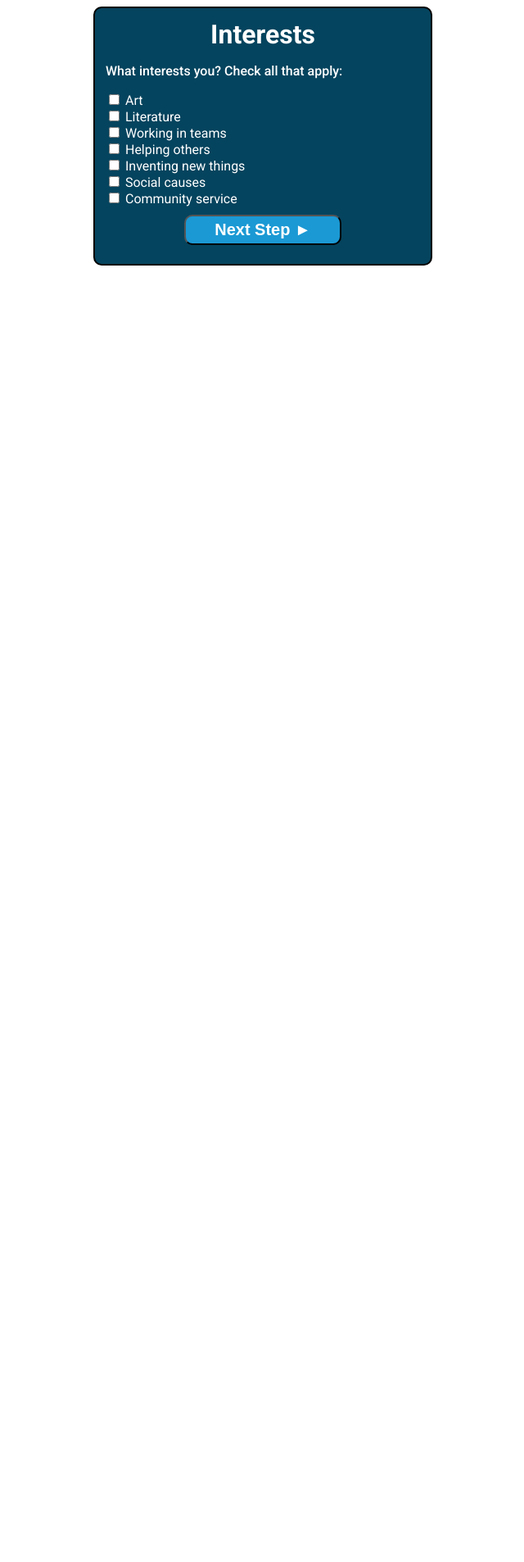
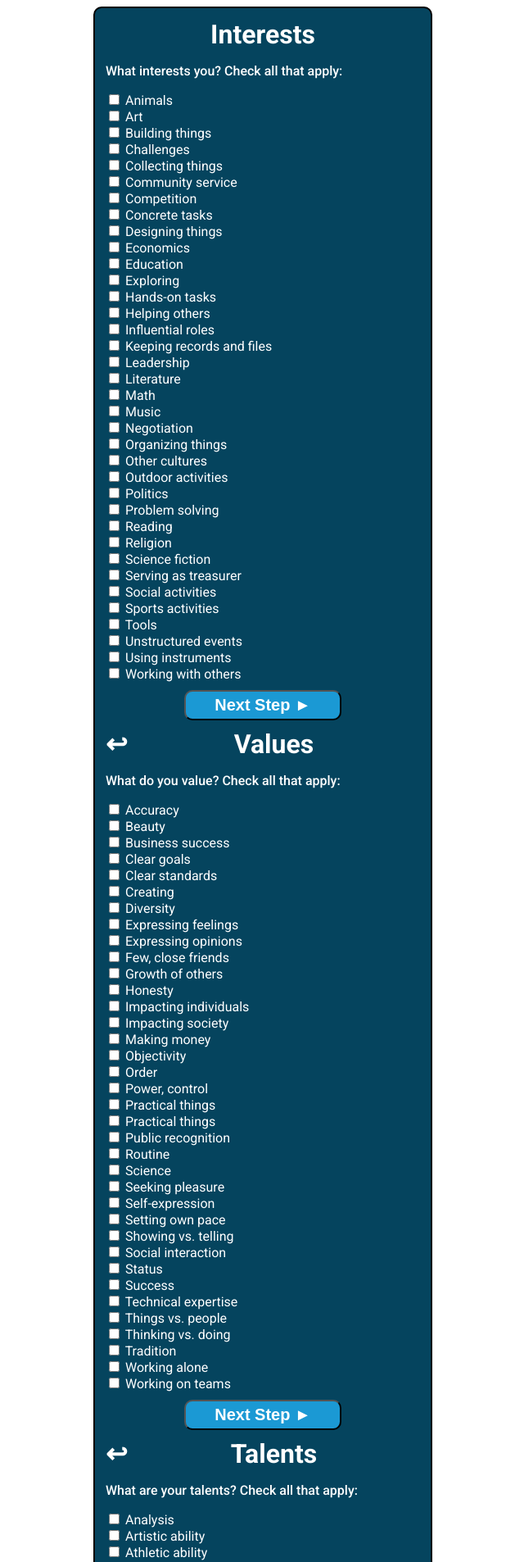
Before and after one commit to michaelpri10/collegecalculator, a Flask app: page /cse30246/collegecalculator/search_majors in a window 1280 px wide. Shown: the top 1906 px of the page at 82% size, without its empty margins (319-959 px from the left). Before the commit the page ends 324 px from the top, so only its background shows below. Run offline with Flask 2, Linux system fonts and the light colour scheme; some libraries are stand-ins or nearby versions.

Commit message:
majors quiz (bug)

```diff
--- a/app.py
+++ b/app.py
@@ -170,7 +170,16 @@ def college_info(id):
 def find_majors():
 	if request.method == "POST":
 		parameters = request.form
-		return render_template('results_majors.html')
+
+		# second advanced function
+		# note from gigi: not the most advanced function, but we can parse websites about each type of major then output those details on the results_majors.html page
+		major_dict = {}
+		for l in list(parameters.listvalues()):
+			for major in l:
+				major_dict[major] = major_dict.get(major, 0)+1
+		major = max(major_dict, key=major_dict.get)
+
+		return render_template('results_majors.html', major_type = major)
 	return render_template("user_form_majors.html")
 
 
@@ -186,4 +195,4 @@ def results():
 """
 
 if __name__ == "__main__":
-        app.run(host="0.0.0.0", debug=True)
+        app.run(host="0.0.0.0", debug=True, port=5005)
--- a/static/js/main_majors.js
+++ b/static/js/main_majors.js
@@ -1,20 +1,47 @@
 $(document).ready(function() {
+	var interests_step = document.querySelector("#interests-step");
+	var values_step = document.querySelector("#values-step");
+	var talents_step = document.querySelector("#talents-step");
+	var qualities_step = document.querySelector("#qualities-step");
 
-    var interests_step = document.querySelector("#interests-step");
-	var strengths_step = document.querySelector("#strengths-step");
+	var interests_button = document.querySelector("#interests-button");
+    var values_button = document.querySelector("#values-button");
+	var talents_button = document.querySelector("#talents-button");
+    var qualities_button = document.querySelector("#qualities-button");
 
-    var interests_button = document.querySelector("#interests-button");
-    var strengths_button = document.querySelector("#strengths-button");
-
-    interests_button.addEventListener("click", function() {
+	interests_button.addEventListener("click", function() {
         interests_step.style.display = "none";
-        strengths_step.style.display = "flex";
+        values_step.style.display = "flex";
     });
 
-	checkboxes = document.getElementsByName('interests');
-	  for(var i=0, n=checkboxes.length;i<n;i++) {
-		      checkboxes[i].checked = source.checked;
-	  }
+	values_button.addEventListener("click", function() {
+        values_step.style.display = "none";
+        talents_step.style.display = "flex";
+    });
+
+	talents_button.addEventListener("click", function() {
+        talents_step.style.display = "none";
+        qualities_step.style.display = "flex";
+    });
+
+    var values_back = document.querySelector("#values-back");
+    var talents_back = document.querySelector("#talents-back");
+    var qualities_back = document.querySelector("#qualities-back");
+
+	values_back.addEventListener("click", function() {
+        values_step.style.display = "none";
+        interests_step.style.display = "flex";
+    });
+
+    talents_back.addEventListener("click", function() {
+        talents_step.style.display = "none";
+        values_step.style.display = "flex";
+    });
+
+    qualities_back.addEventListener("click", function() {
+        qualities_step.style.display = "none";
+        values_step.style.display = "flex";
+	}
 
 
 });
--- a/templates/forms/interests.html
+++ b/templates/forms/interests.html
@@ -1,22 +1,109 @@
 <p class="field-label">What interests you? Check all that apply:</p>
-<label class="radio-label" for="art">
-    <input type="checkbox" name="art" value="1"> Art
+<label class="radio-label" for="Realistic">
+        <input type="checkbox" name="interests" value="Realistic"> Animals
 </label>
-<label class="radio-label" for="literature">
-	<input type="checkbox" name="interests" value="literature" value="1"> Literature
+<label class="radio-label" for="Artistic">
+        <input type="checkbox" name="interests" value="Artistic"> Art
 </label>
-<label class="radio-label" for="teams">
-	<input type="checkbox" name="interests" value="teams" value="1"> Working in teams
+<label class="radio-label" for="Realistic">
+        <input type="checkbox" name="interests" value="Realistic"> Building things
 </label>
-<label class="radio-label" for="helping">
-	<input type="checkbox" name="interests" value="helping" value="1"> Helping others
+<label class="radio-label" for="Enterprising">
+        <input type="checkbox" name="interests" value="Enterprising"> Challenges
 </label>
-<label class="radio-label" for="inventing">
-	<input type="checkbox" name="interests" value="inventing" value="1"> Inventing new things
+<label class="radio-label" for="Conventional">
+        <input type="checkbox" name="interests" value="Conventional"> Collecting things
 </label>
-<label class="radio-label" for="social">
-	<input type="checkbox" name="interests" value="social" value="1"> Social causes
+<label class="radio-label" for="Social">
+        <input type="checkbox" name="interests" value="Social"> Community service
 </label>
-<label class="radio-label" for="service">
-	<input type="checkbox" name="interests" value="service" value="1"> Community service
+<label class="radio-label" for="Enterprising">
+        <input type="checkbox" name="interests" value="Enterprising"> Competition
 </label>
+<label class="radio-label" for="Conventional">
+        <input type="checkbox" name="interests" value="Conventional"> Concrete tasks
+</label>
+<label class="radio-label" for="Investigative">
+        <input type="checkbox" name="interests" value="Investigative"> Designing things
+</label>
+<label class="radio-label" for="Enterprising">
+        <input type="checkbox" name="interests" value="Enterprising"> Economics
+</label>
+<label class="radio-label" for="Social">
+        <input type="checkbox" name="interests" value="Social"> Education
+</label>
+<label class="radio-label" for="Investigative">
+        <input type="checkbox" name="interests" value="Investigative"> Exploring
+</label>
+<label class="radio-label" for="Realistic">
+        <input type="checkbox" name="interests" value="Realistic"> Hands-on tasks
+</label>
+<label class="radio-label" for="Social">
+        <input type="checkbox" name="interests" value="Social"> Helping others
+</label>
+<label class="radio-label" for="Artistic">
+        <input type="checkbox" name="interests" value="Artistic"> Influential roles
+</label>
+<label class="radio-label" for="Conventional">
+        <input type="checkbox" name="interests" value="Conventional"> Keeping records and files
+</label>
+<label class="radio-label" for="Enterprising">
+        <input type="checkbox" name="interests" value="Enterprising"> Leadership
+</label>
+<label class="radio-label" for="Artistic">
+        <input type="checkbox" name="interests" value="Artistic"> Literature
+</label>
+<label class="radio-label" for="Conventional">
+        <input type="checkbox" name="interests" value="Conventional"> Math
+</label>
+<label class="radio-label" for="Social">
+        <input type="checkbox" name="interests" value="Social"> Music
+</label>
+<label class="radio-label" for="Enterprising">
+        <input type="checkbox" name="interests" value="Enterprising"> Negotiation
+</label>
+<label class="radio-label" for="Conventional">
+        <input type="checkbox" name="interests" value="Conventional"> Organizing things
+</label>
+<label class="radio-label" for="Artistic">
+        <input type="checkbox" name="interests" value="Artistic"> Other cultures
+</label>
+<label class="radio-label" for="Realistic">
+        <input type="checkbox" name="interests" value="Realistic"> Outdoor activities
+</label>
+<label class="radio-label" for="Enterprising">
+        <input type="checkbox" name="interests" value="Enterprising"> Politics
+</label>
+<label class="radio-label" for="Investigative">
+        <input type="checkbox" name="interests" value="Investigative"> Problem solving
+</label>
+<label class="radio-label" for="Investigative">
+        <input type="checkbox" name="interests" value="Investigative"> Reading
+</label>
+<label class="radio-label" for="Social">
+        <input type="checkbox" name="interests" value="Social"> Religion
+</label>
+<label class="radio-label" for="Investigative">
+        <input type="checkbox" name="interests" value="Investigative"> Science fiction
+</label>
+<label class="radio-label" for="Conventional">
+        <input type="checkbox" name="interests" value="Conventional"> Serving as treasurer
+</label>
+<label class="radio-label" for="Social">
+        <input type="checkbox" name="interests" value="Social"> Social activities
+</label>
+<label class="radio-label" for="Realistic">
+        <input type="checkbox" name="interests" value="Realistic"> Sports activities
+</label>
+<label class="radio-label" for="Realistic">
+        <input type="checkbox" name="interests" value="Realistic"> Tools
+</label>
+<label class="radio-label" for="Artistic">
+        <input type="checkbox" name="interests" value="Artistic"> Unstructured events
+</label>
+<label class="radio-label" for="Investigative">
+        <input type="checkbox" name="interests" value="Investigative"> Using instruments
+</label>
+<label class="radio-label" for="Artistic">
+        <input type="checkbox" name="interests" value="Artistic"> Working with others
+</label>
--- /dev/null
+++ b/templates/forms/qualities.html
@@ -0,0 +1,110 @@
+<p class="field-label">Which qualities do you have? Check all that apply:</p>
+
+<label class="radio-label" for="Realistic">
+        <input type="checkbox" name="qualities" value="Realistic"> Action oriented
+</label>
+<label class="radio-label" for="Enterprising">
+        <input type="checkbox" name="qualities" value="Enterprising"> Ambitious
+</label>
+<label class="radio-label" for="Investigative">
+        <input type="checkbox" name="qualities" value="Investigative"> Analytical
+</label>
+<label class="radio-label" for="Enterprising">
+        <input type="checkbox" name="qualities" value="Enterprising"> Assertive
+</label>
+<label class="radio-label" for="Social">
+        <input type="checkbox" name="qualities" value="Social"> Cooperative
+</label>
+<label class="radio-label" for="Artistic">
+        <input type="checkbox" name="qualities" value="Artistic"> Creative
+</label>
+<label class="radio-label" for="Conventional">
+        <input type="checkbox" name="qualities" value="Conventional"> Detail oriented
+</label>
+<label class="radio-label" for="Enterprising">
+        <input type="checkbox" name="qualities" value="Enterprising"> Dynamic
+</label>
+<label class="radio-label" for="Realistic">
+        <input type="checkbox" name="qualities" value="Realistic"> Efficient
+</label>
+<label class="radio-label" for="Conventional">
+        <input type="checkbox" name="qualities" value="Conventional"> Efficient
+</label>
+<label class="radio-label" for="Enterprising">
+        <input type="checkbox" name="qualities" value="Enterprising"> Energetic
+</label>
+<label class="radio-label" for="Artistic">
+        <input type="checkbox" name="qualities" value="Artistic"> Expressive
+</label>
+<label class="radio-label" for="Social">
+        <input type="checkbox" name="qualities" value="Social"> Helpful
+</label>
+<label class="radio-label" for="Artistic">
+        <input type="checkbox" name="qualities" value="Artistic"> Independent
+</label>
+<label class="radio-label" for="Investigative">
+        <input type="checkbox" name="qualities" value="Investigative"> Inquisitive
+</label>
+<label class="radio-label" for="Investigative">
+        <input type="checkbox" name="qualities" value="Investigative"> Insightful
+</label>
+<label class="radio-label" for="Social">
+        <input type="checkbox" name="qualities" value="Social"> Insightful
+</label>
+<label class="radio-label" for="Investigative">
+        <input type="checkbox" name="qualities" value="Investigative"> Intellectual
+</label>
+<label class="radio-label" for="Investigative">
+        <input type="checkbox" name="qualities" value="Investigative"> Introspective
+</label>
+<label class="radio-label" for="Realistic">
+        <input type="checkbox" name="qualities" value="Realistic"> Logical
+</label>
+<label class="radio-label" for="Conventional">
+        <input type="checkbox" name="qualities" value="Conventional"> Organized
+</label>
+<label class="radio-label" for="Artistic">
+        <input type="checkbox" name="qualities" value="Artistic"> Original
+</label>
+<label class="radio-label" for="Enterprising">
+        <input type="checkbox" name="qualities" value="Enterprising"> Outgoing
+</label>
+<label class="radio-label" for="Social">
+        <input type="checkbox" name="qualities" value="Social"> Outgoing
+</label>
+<label class="radio-label" for="Conventional">
+        <input type="checkbox" name="qualities" value="Conventional"> Persistent
+</label>
+<label class="radio-label" for="Realistic">
+        <input type="checkbox" name="qualities" value="Realistic"> Persistent
+</label>
+<label class="radio-label" for="Conventional">
+        <input type="checkbox" name="qualities" value="Conventional"> Practical
+</label>
+<label class="radio-label" for="Artistic">
+        <input type="checkbox" name="qualities" value="Artistic"> Quick wit
+</label>
+<label class="radio-label" for="Realistic">
+        <input type="checkbox" name="qualities" value="Realistic"> Reliable
+</label>
+<label class="radio-label" for="Enterprising">
+        <input type="checkbox" name="qualities" value="Enterprising"> Self-confident
+</label>
+<label class="radio-label" for="Realistic">
+        <input type="checkbox" name="qualities" value="Realistic"> Stable
+</label>
+<label class="radio-label" for="Conventional">
+        <input type="checkbox" name="qualities" value="Conventional"> Systematic
+</label>
+<label class="radio-label" for="Social">
+        <input type="checkbox" name="qualities" value="Social"> Trustworthy
+</label>
+<label class="radio-label" for="Investigative">
+        <input type="checkbox" name="qualities" value="Investigative"> Unconventional
+</label>
+<label class="radio-label" for="Social">
+        <input type="checkbox" name="qualities" value="Social"> Understanding
+</label>
+<label class="radio-label" for="Artistic">
+        <input type="checkbox" name="qualities" value="Artistic"> Unsystematic
+</label>
--- /dev/null
+++ b/templates/forms/talents.html
@@ -0,0 +1,103 @@
+<p class="field-label">What are your talents? Check all that apply:</p>
+<label class="radio-label" for="Investigative">
+        <input type="checkbox" name="talents" value="Investigative"> Analysis
+</label>
+<label class="radio-label" for="Artistic">
+        <input type="checkbox" name="talents" value="Artistic"> Artistic ability
+</label>
+<label class="radio-label" for="Realistic">
+        <input type="checkbox" name="talents" value="Realistic"> Athletic ability
+</label>
+<label class="radio-label" for="Conventional">
+        <input type="checkbox" name="talents" value="Conventional"> Clerical skills
+</label>
+<label class="radio-label" for="Realistic">
+        <input type="checkbox" name="talents" value="Realistic"> Common sense
+</label>
+<label class="radio-label" for="Social">
+        <input type="checkbox" name="talents" value="Social"> Communication
+</label>
+<label class="radio-label" for="Conventional">
+        <input type="checkbox" name="talents" value="Conventional"> Computer skills
+</label>
+<label class="radio-label" for="Enterprising">
+        <input type="checkbox" name="talents" value="Enterprising"> Decision making
+</label>
+<label class="radio-label" for="Social">
+        <input type="checkbox" name="talents" value="Social"> Encouraging
+</label>
+<label class="radio-label" for="Social">
+        <input type="checkbox" name="talents" value="Social"> Facilitating
+</label>
+<label class="radio-label" for="Conventional">
+        <input type="checkbox" name="talents" value="Conventional"> Follows orders
+</label>
+<label class="radio-label" for="Artistic">
+        <input type="checkbox" name="talents" value="Artistic"> Good at improvising
+</label>
+<label class="radio-label" for="Artistic">
+        <input type="checkbox" name="talents" value="Artistic"> Innovative
+</label>
+<label class="radio-label" for="Artistic">
+        <input type="checkbox" name="talents" value="Artistic"> Intuitive
+</label>
+<label class="radio-label" for="Enterprising">
+        <input type="checkbox" name="talents" value="Enterprising"> Leadership
+</label>
+<label class="radio-label" for="Social">
+        <input type="checkbox" name="talents" value="Social"> Leading
+</label>
+<label class="radio-label" for="Social">
+        <input type="checkbox" name="talents" value="Social"> Listening
+</label>
+<label class="radio-label" for="Enterprising">
+        <input type="checkbox" name="talents" value="Enterprising"> Management
+</label>
+<label class="radio-label" for="Realistic">
+        <input type="checkbox" name="talents" value="Realistic"> Managing tasks
+</label>
+<label class="radio-label" for="Investigative">
+        <input type="checkbox" name="talents" value="Investigative"> Math
+</label>
+<label class="radio-label" for="Realistic">
+        <input type="checkbox" name="talents" value="Realistic"> Mechanical and electrical skills
+</label>
+<label class="radio-label" for="Conventional">
+        <input type="checkbox" name="talents" value="Conventional"> Numerical ability
+</label>
+<label class="radio-label" for="Conventional">
+        <input type="checkbox" name="talents" value="Conventional"> Organizational skills
+</label>
+<label class="radio-label" for="Enterprising">
+        <input type="checkbox" name="talents" value="Enterprising"> Persuasion
+</label>
+<label class="radio-label" for="Enterprising">
+        <input type="checkbox" name="talents" value="Enterprising"> Planning, organizing
+</label>
+<label class="radio-label" for="Investigative">
+        <input type="checkbox" name="talents" value="Investigative"> Problem solving
+</label>
+<label class="radio-label" for="Enterprising">
+        <input type="checkbox" name="talents" value="Enterprising"> Public speaking
+</label>
+<label class="radio-label" for="Investigative">
+        <input type="checkbox" name="talents" value="Investigative"> Research
+</label>
+<label class="radio-label" for="Investigative">
+        <input type="checkbox" name="talents" value="Investigative"> Science
+</label>
+<label class="radio-label" for="Investigative">
+        <input type="checkbox" name="talents" value="Investigative"> Scientific method
+</label>
+<label class="radio-label" for="Social">
+        <input type="checkbox" name="talents" value="Social"> Teaching
+</label>
+<label class="radio-label" for="Artistic">
+        <input type="checkbox" name="talents" value="Artistic"> Work well under pressure
+</label>
+<label class="radio-label" for="Realistic">
+        <input type="checkbox" name="talents" value="Realistic"> Working with plants and animals
+</label>
+<label class="radio-label" for="Conventional">
+        <input type="checkbox" name="talents" value="Conventional"> Written communication
+</label>
--- /dev/null
+++ b/templates/forms/values.html
@@ -0,0 +1,109 @@
+<p class="field-label">What do you value? Check all that apply:</p>
+<label class="radio-label" for="Conventional">
+        <input type="checkbox" name="values" value="Conventional"> Accuracy
+</label>
+<label class="radio-label" for="Artistic">
+        <input type="checkbox" name="values" value="Artistic"> Beauty
+</label>
+<label class="radio-label" for="Conventional">
+        <input type="checkbox" name="values" value="Conventional"> Business success
+</label>
+<label class="radio-label" for="Realistic">
+        <input type="checkbox" name="values" value="Realistic"> Clear goals
+</label>
+<label class="radio-label" for="Conventional">
+        <input type="checkbox" name="values" value="Conventional"> Clear standards
+</label>
+<label class="radio-label" for="Investigative">
+        <input type="checkbox" name="values" value="Investigative"> Creating
+</label>
+<label class="radio-label" for="Artistic">
+        <input type="checkbox" name="values" value="Artistic"> Diversity
+</label>
+<label class="radio-label" for="Social">
+        <input type="checkbox" name="values" value="Social"> Expressing feelings
+</label>
+<label class="radio-label" for="Enterprising">
+        <input type="checkbox" name="values" value="Enterprising"> Expressing opinions
+</label>
+<label class="radio-label" for="Realistic">
+        <input type="checkbox" name="values" value="Realistic"> Few, close friends
+</label>
+<label class="radio-label" for="Social">
+        <input type="checkbox" name="values" value="Social"> Growth of others
+</label>
+<label class="radio-label" for="Artistic">
+        <input type="checkbox" name="values" value="Artistic"> Honesty
+</label>
+<label class="radio-label" for="Social">
+        <input type="checkbox" name="values" value="Social"> Impacting individuals
+</label>
+<label class="radio-label" for="Social">
+        <input type="checkbox" name="values" value="Social"> Impacting society
+</label>
+<label class="radio-label" for="Enterprising">
+        <input type="checkbox" name="values" value="Enterprising"> Making money
+</label>
+<label class="radio-label" for="Artistic">
+        <input type="checkbox" name="values" value="Artistic"> Objectivity
+</label>
+<label class="radio-label" for="Conventional">
+        <input type="checkbox" name="values" value="Conventional"> Order
+</label>
+<label class="radio-label" for="Enterprising">
+        <input type="checkbox" name="values" value="Enterprising"> Power, control
+</label>
+<label class="radio-label" for="Conventional">
+        <input type="checkbox" name="values" value="Conventional"> Practical things
+</label>
+<label class="radio-label" for="Realistic">
+        <input type="checkbox" name="values" value="Realistic"> Practical things
+</label>
+<label class="radio-label" for="Artistic">
+        <input type="checkbox" name="values" value="Artistic"> Public recognition
+</label>
+<label class="radio-label" for="Conventional">
+        <input type="checkbox" name="values" value="Conventional"> Routine
+</label>
+<label class="radio-label" for="Investigative">
+        <input type="checkbox" name="values" value="Investigative"> Science
+</label>
+<label class="radio-label" for="Enterprising">
+        <input type="checkbox" name="values" value="Enterprising"> Seeking pleasure
+</label>
+<label class="radio-label" for="Artistic">
+        <input type="checkbox" name="values" value="Artistic"> Self-expression
+</label>
+<label class="radio-label" for="Investigative">
+        <input type="checkbox" name="values" value="Investigative"> Setting own pace
+</label>
+<label class="radio-label" for="Realistic">
+        <input type="checkbox" name="values" value="Realistic"> Showing vs. telling
+</label>
+<label class="radio-label" for="Social">
+        <input type="checkbox" name="values" value="Social"> Social interaction
+</label>
+<label class="radio-label" for="Enterprising">
+        <input type="checkbox" name="values" value="Enterprising"> Status
+</label>
+<label class="radio-label" for="Enterprising">
+        <input type="checkbox" name="values" value="Enterprising"> Success
+</label>
+<label class="radio-label" for="Investigative">
+        <input type="checkbox" name="values" value="Investigative"> Technical expertise
+</label>
+<label class="radio-label" for="Realistic">
+        <input type="checkbox" name="values" value="Realistic"> Things vs. people
+</label>
+<label class="radio-label" for="Investigative">
+        <input type="checkbox" name="values" value="Investigative"> Thinking vs. doing
+</label>
+<label class="radio-label" for="Realistic">
+        <input type="checkbox" name="values" value="Realistic"> Tradition
+</label>
+<label class="radio-label" for="Investigative">
+        <input type="checkbox" name="values" value="Investigative"> Working alone
+</label>
+<label class="radio-label" for="Social">
+        <input type="checkbox" name="values" value="Social"> Working on teams
+</label>
--- a/templates/results_majors.html
+++ b/templates/results_majors.html
@@ -6,7 +6,7 @@
 </head>
 <body>
     <div class="result-container">
-         <span class="uni-heading">Output</span>
+		<span class="uni-heading">{{ major_type }}</span>
     </div>
 </body>
 </html>
--- a/templates/user_form_majors.html
+++ b/templates/user_form_majors.html
@@ -15,7 +15,7 @@
 <body>
 
 <form method="post" class="user-form">
-	<div class="form-step" id="interests-step" style="display:flex;">
+	<div class="form-step" id="interests-step">
         <div class="step-heading">Interests</div>
         {% include 'forms/interests.html' %}
 		<button type="button" class="next-button" id="interests-button">
@@ -23,16 +23,39 @@
         </button>
     </div>
 
-	<div class="form-step" id="strengths-step" style="display:none;">
+	<div class="form-step" id="values-step">
 		<div class="step-heading">
-			<div id="majors-back" class="back-button">↩</div>
-			Strengths
+			<div id="values-back" class="back-button">↩</div>
+			Values
 		</div>
-		{% include 'forms/strengths.html' %}
-        <button type="submit" class="next-button" id="strengths-button">
+		{% include 'forms/values.html' %}
+		<button type="button" class="next-button" id="values-button">
+            Next Step ►
+        </button>
+	</div>
+
+	<div class="form-step" id="talents-step">
+		<div class="step-heading">
+			<div id="talents-back" class="back-button">↩</div>
+			Talents
+		</div>
+		{% include 'forms/talents.html' %}
+		<button type="button" class="next-button" id="talents-button">
+            Next Step ►
+        </button>
+	</div>
+
+	<div class="form-step" id="qualities-step">
+		<div class="step-heading">
+			<div id="qualities-back" class="back-button">↩</div>
+			Qualities
+		</div>
+		{% include 'forms/qualities.html' %}
+        <button type="submit" class="next-button" id="qualities-button">
             Submit
         </button>
 	</div>
+
 </form>
 
 <script src="{{ url_for('static', filename='js/main_majors.js') }}"></script>
```
